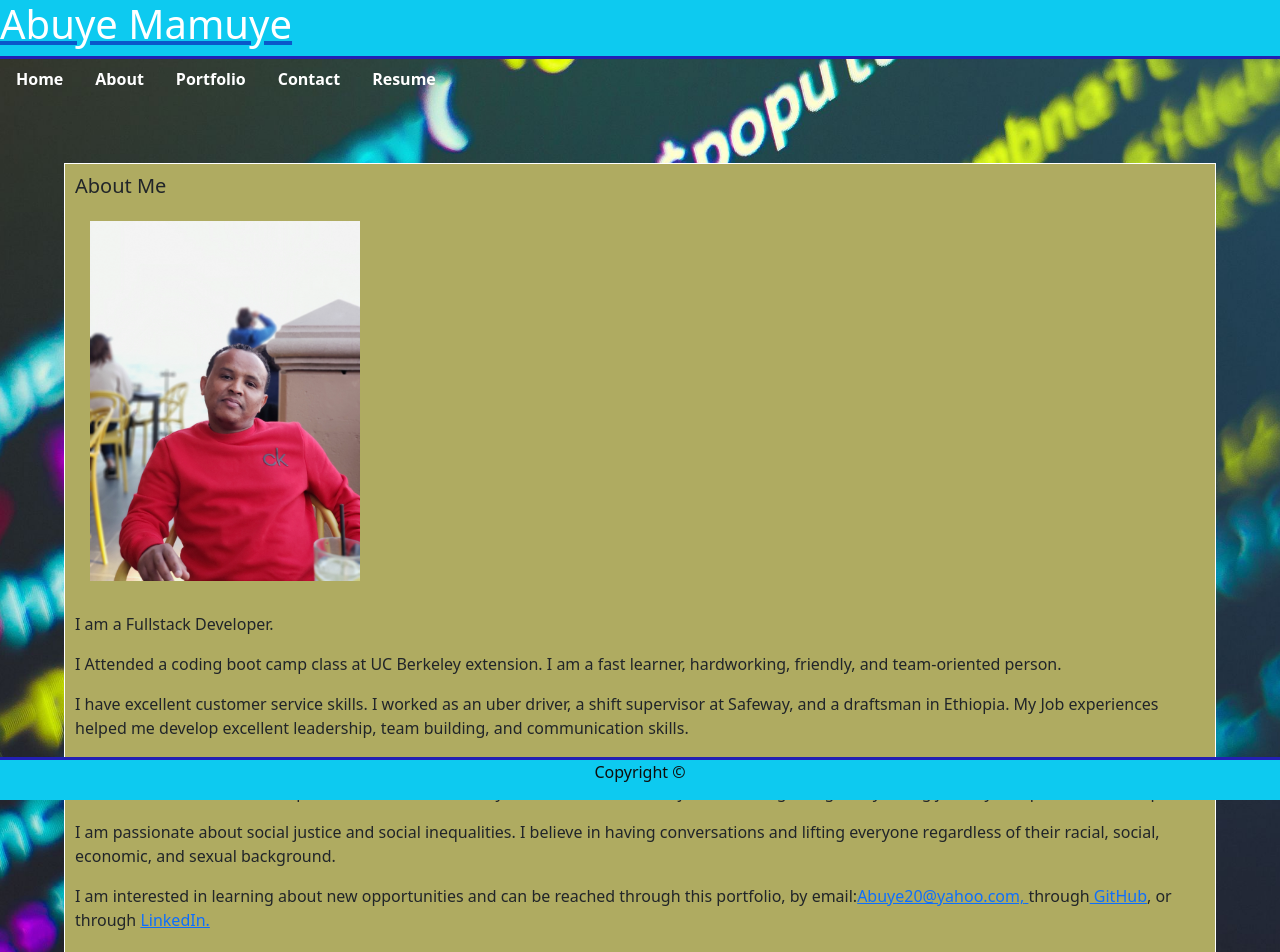
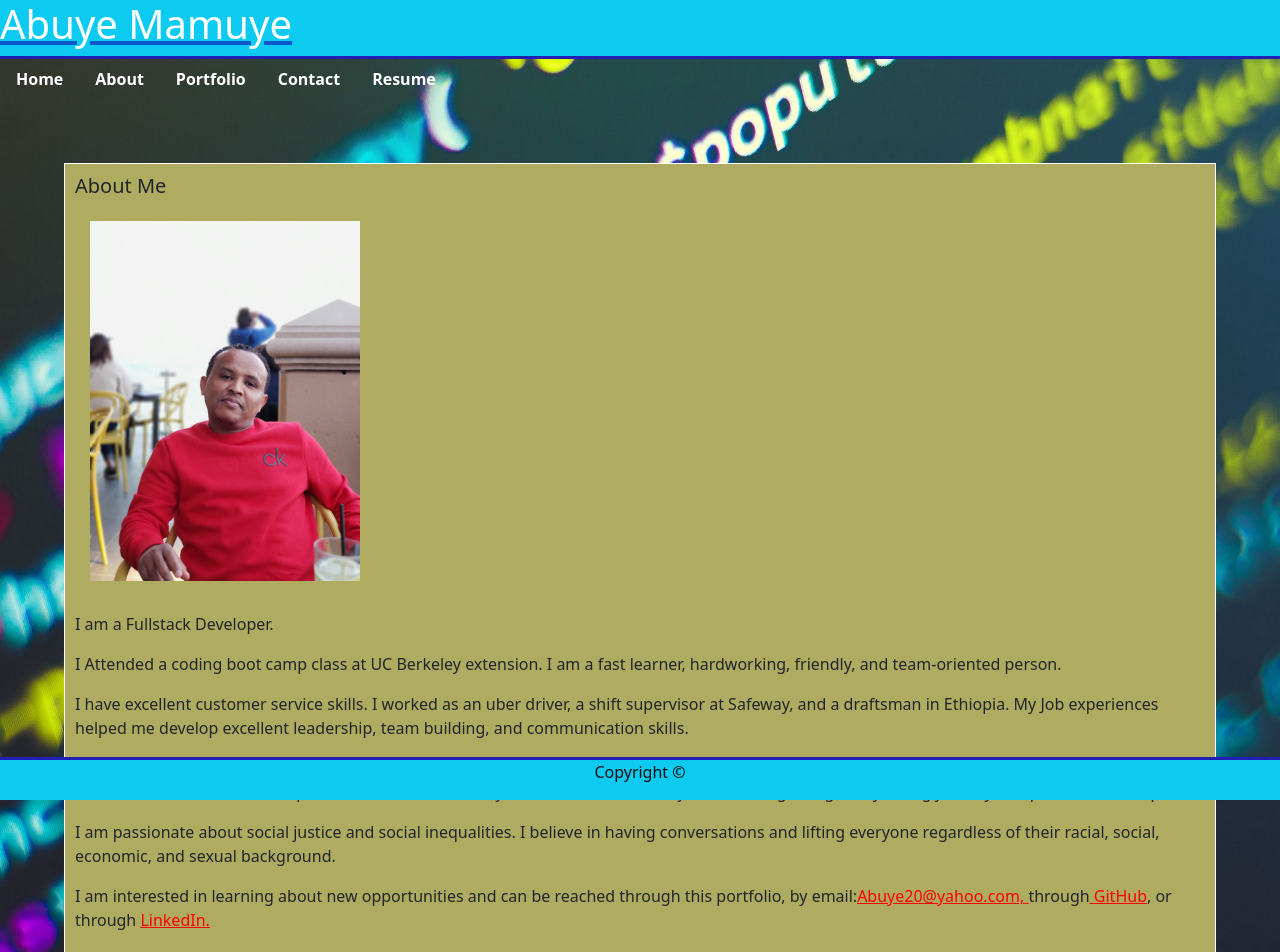
Before and after one commit to AbuyeM1/Portfoilio-React, a React (Create React App) app in the folder portfolio-react/: page /about in a window 1280 px wide. Shown: the top 952 px of the page. Built offline with nearby package versions, Linux system fonts and the light colour scheme.

Commit message:
finishing styling

```diff
--- a/portfolio-react/src/components/AboutCard.js
+++ b/portfolio-react/src/components/AboutCard.js
@@ -43,17 +43,28 @@ function AboutCard() {
           <p>
             I am interested in learning about new opportunities and can be
             reached through this portfolio, by email:
-            <a href="Abuye20@yahoo.com" target="_blank">
+            <a
+              href="Abuye20@yahoo.com"
+              target="_blank"
+              style={{ color: "Red" }}
+            >
               Abuye20@yahoo.com,{" "}
             </a>{" "}
-            through<a href="https://github.com/AbuyeM1"> GitHub</a>, or through{" "}
-            <a href="https://www.linkedin.com/in/abuye-mamuye-5a49921b0/">
+            through
+            <a href="https://github.com/AbuyeM1" style={{ color: "Red" }}>
+              {" "}
+              GitHub
+            </a>
+            , or through{" "}
+            <a
+              href="https://www.linkedin.com/in/abuye-mamuye-5a49921b0/"
+              style={{ color: "Red" }}
+            >
               LinkedIn.
             </a>
           </p>
         </div>
       </div>
-      {/* end copy paste  */}
     </div>
   );
 }
--- a/portfolio-react/src/components/ContactCard.js
+++ b/portfolio-react/src/components/ContactCard.js
@@ -7,7 +7,11 @@ function ContactCard(props) {
       <div className="card">
         <h1 className="text-center">Contact Me</h1>
         <div className="card-content">
-          <a href="#" className="ml-4 mt-4 font-weight-bold">
+          <a
+            href="#"
+            className="ml-4 mt-4 font-weight-bold"
+            style={{ color: "black" }}
+          >
             Email
             <br />
             Abuye20@yahoo.com
@@ -16,6 +20,7 @@ function ContactCard(props) {
           <a
             href="https://www.linkedin.com/in/abuye-mamuye-5a49921b0/"
             className="ml-4 mt-4 font-weight-bold"
+            style={{ color: "black" }}
           >
             LinkedIn
           </a>
@@ -23,6 +28,7 @@ function ContactCard(props) {
           <a
             href="https://github.com/AbuyeM1"
             className="ml-4 mt-4 font-weight-bold"
+            style={{ color: "black" }}
           >
             GitHub
           </a>
--- a/portfolio-react/src/components/pages/Resume.js
+++ b/portfolio-react/src/components/pages/Resume.js
@@ -10,6 +10,7 @@ function Resume() {
           <a
             href="https://abuye20@yahoo.com"
             className="ml-4 mt-4 font-weight-bold"
+            style={{ color: "black" }}
           >
             Email
             <br />
@@ -19,6 +20,7 @@ function Resume() {
           <a
             href="https://www.linkedin.com/in/abuye-mamuye-5a49921b0/"
             className="ml-4 mt-4 font-weight-bold"
+            style={{ color: "black" }}
           >
             LinkedIn ___
           </a>
@@ -26,13 +28,16 @@ function Resume() {
           <a
             href="https://github.com/AbuyeM1"
             className="ml-4 mt-4 font-weight-bold"
+            style={{ color: "black" }}
           >
             GitHub
           </a>
 
           <img src={ResumePNG} alt="profile-photo" className="resumePNG"></img>
           <a href="https://drive.google.com/file/d/1u5tvK6YooERzQ_rOPIeV8gP9xcFKCiB4/view?usp=sharing">
-            <h1 className="text-center mt-5">View Here</h1>
+            <h1 className="text-center mt-5 " style={{ color: "red" }}>
+              View Here
+            </h1>
           </a>
         </div>
       </div>
--- a/portfolio-react/src/index.css
+++ b/portfolio-react/src/index.css
@@ -142,3 +142,6 @@ body {
   width: 50%;
   height: 50%;
 }
+.text-center {
+  text-decoration: black;
+}
```
